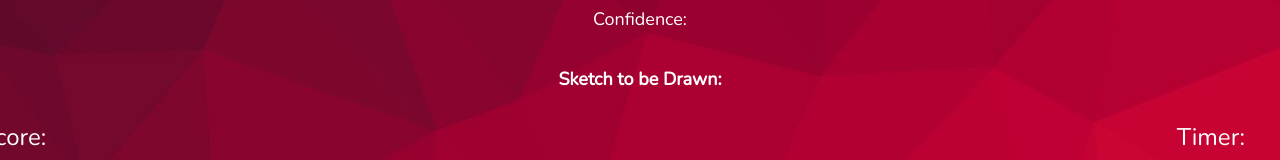
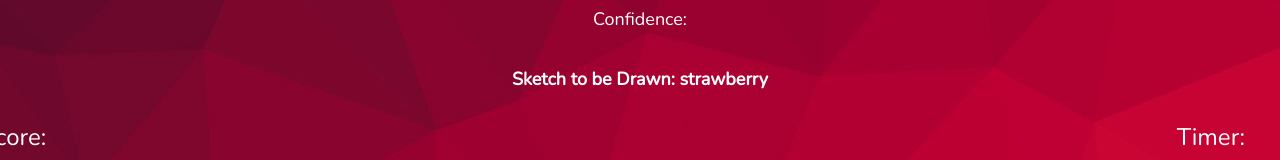
Before and after one commit to Advik20/Quick-Draw-1, a plain HTML site: page index.html in a window 1280 px wide. Shown: the part 149-309 px from the top of the page. Drawn offline with nearby package versions, Linux system fonts and the light colour scheme.

Commit message:
Add files via upload

```diff
--- a/index.html
+++ b/index.html
@@ -55,6 +55,6 @@
       <span id="timer">Timer: </span>
     </center>
 
-    <script src="code.js"></script>
+    <script src="main.js"></script>
   </body>
 </html>
```
